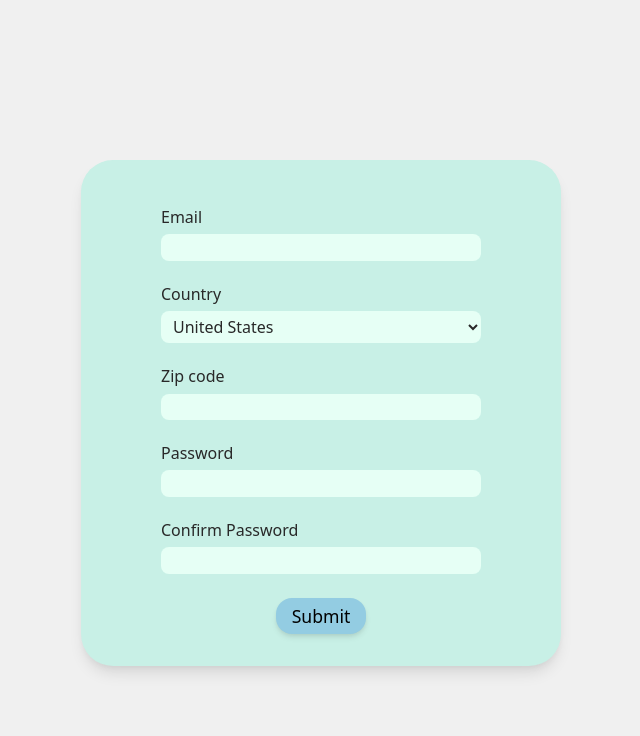
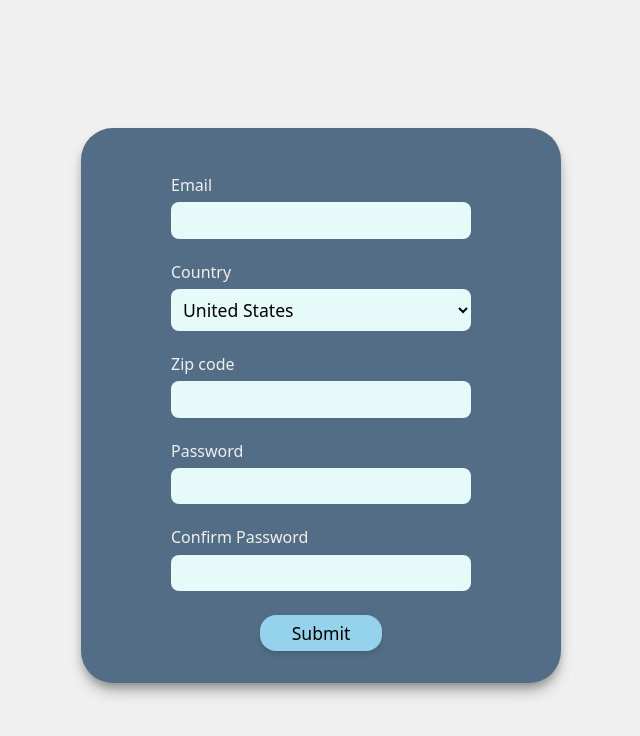
Before and after one commit to emeibech/form-validation, a website built with webpack: page src/template.html in a window 1280 px wide. Shown: the whole page, without its empty margins (319-959 px from the left). Built offline with nearby package versions, Linux system fonts and the light colour scheme.

Commit message:
Change background colors

```diff
--- a/src/styles.css
+++ b/src/styles.css
@@ -10,16 +10,16 @@
 body {
   display: grid;
   place-items: center;
-  margin-block: 10rem;
+  margin-block: 8rem;
   background-color: rgb(240, 240, 240);
 }
 
 .content {
   width: 480px;
-  background-color: rgb(200, 240, 230);
-  padding: 2rem;
+  background-color: rgb(82,109,133);
+  padding-block: 2rem;
   border-radius: 2rem;
-  box-shadow: 0 10px 15px -3px rgba(0, 0, 0, 0.1), 0 4px 6px -2px rgba(0, 0, 0, 0.05);
+  box-shadow: 0 10px 15px -3px rgba(0, 0, 0, 0.3), 0 5px 8px -2px rgba(0, 0, 0, 0.2);
 }
 
 form {
@@ -33,35 +33,37 @@ label {
   margin-top: 1rem;
 }
 
-label,
-select {
-  color: rgb(40, 40, 40);
+input {
+  color: rgb(30, 30, 30);
+}
+
+label {
+  color: rgb(240, 240, 240);
 }
 
 input,
 select {
   outline: none;
-  font-size: 1rem;
-  padding-inline: 0.5rem;
-  padding-block: 0.25rem;
+  font-size: 1.1rem;
+  padding: 0.5rem;
   border-radius: 0.5rem;
   border: none;
-  background-color: rgb(230, 255, 245);
+  background-color: rgb(230, 250, 250);
 }
 
 label,
 input,
 select {
-  width: 320px;
+  width: 300px;
 }
 
 button {
   padding-block: 0.5rem;
-  padding-inline: 1rem;
+  padding-inline: 2rem;
   margin-top: 1rem;
   font-size: 1.1rem;
   font-weight: 300;
-  background-color: rgb(147, 204, 226);
+  background-color: rgb(149, 210, 235);
   border-radius: 1rem;
   border: none;
   cursor: pointer;
@@ -73,5 +75,5 @@ button:hover {
 }
 
 button:active {
-  background-color: rgb(126, 175, 194);
+  background-color: rgb(149, 198, 218);
 }
--- a/src/template.html
+++ b/src/template.html
@@ -10,7 +10,7 @@
   <div class="content">
     <form action="" novalidate>
       <label for="email">Email</label>
-      <input type="email" name="email" id="email">
+      <input type="email" name="email" id="email" required>
       <label for="country">Country</label>
       <select name="country" id="country">
         <option value="United States">United States</option>
@@ -20,11 +20,11 @@
         <option value="New Zealand">New Zealand</option>
       </select>
       <label for="zipcode">Zip code</label>
-      <input type="text" name="zipcode" id="zipcode">
+      <input type="text" name="zipcode" id="zipcode" required>
       <label for="password">Password</label>
-      <input type="password" name="password" id="password">
+      <input type="password" name="password" id="password" required>
       <label for="confirm-password">Confirm Password</label>
-      <input type="password" name="confirm-password" id="confirm-password">
+      <input type="password" name="confirm-password" id="confirm-password" required>
       <button>Submit</button>
     </form>
   </div>
```
Also changed, not shown: dist/index.html, 2 other files.
